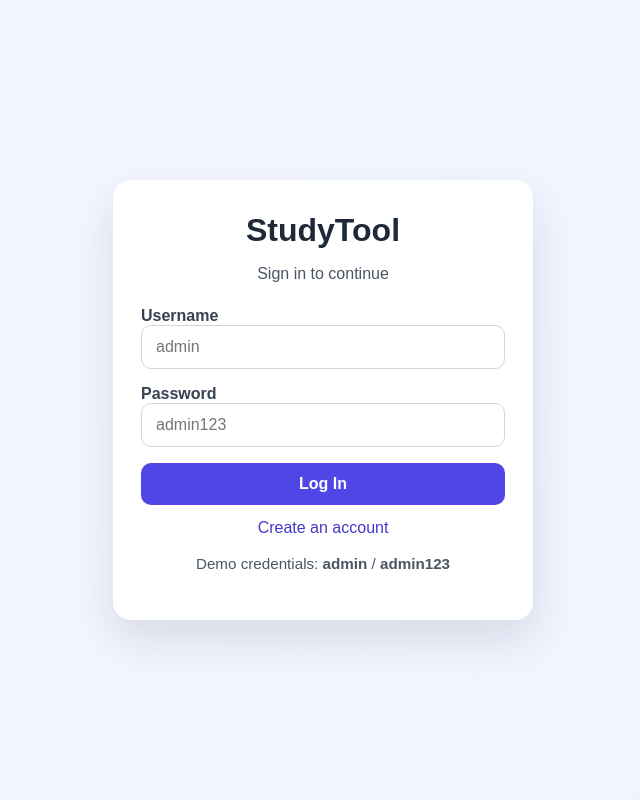
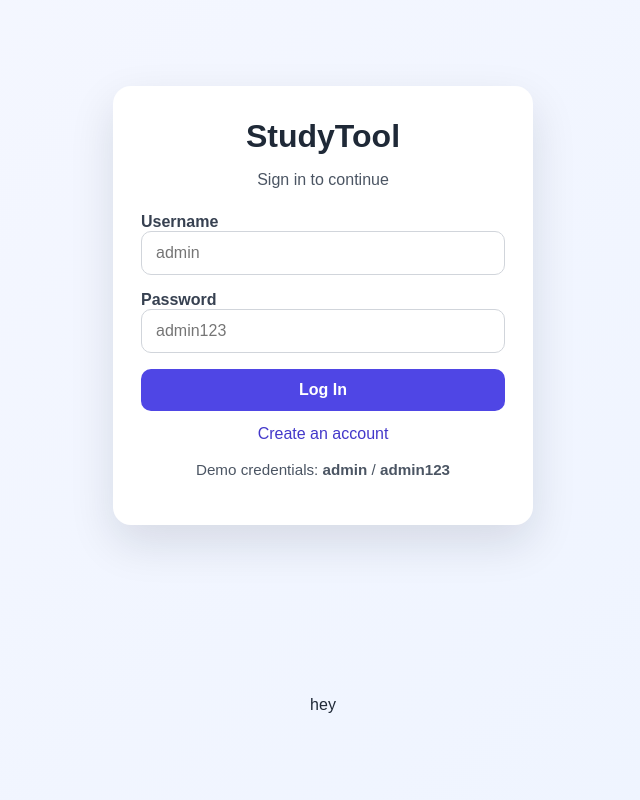
Before and after one commit to rahejaarya/Complete-Study-Tool, a Flask app: page /login in a window 1280 px wide. Shown: the whole page, without its empty margins (317-957 px from the left). Run offline with Flask 3, Linux system fonts and the light colour scheme.

Commit message:
Add 'hey' to the end of login.html

```diff
--- a/templates/login.html
+++ b/templates/login.html
@@ -111,3 +111,4 @@
     </div>
 </body>
 </html>
+hey
```
